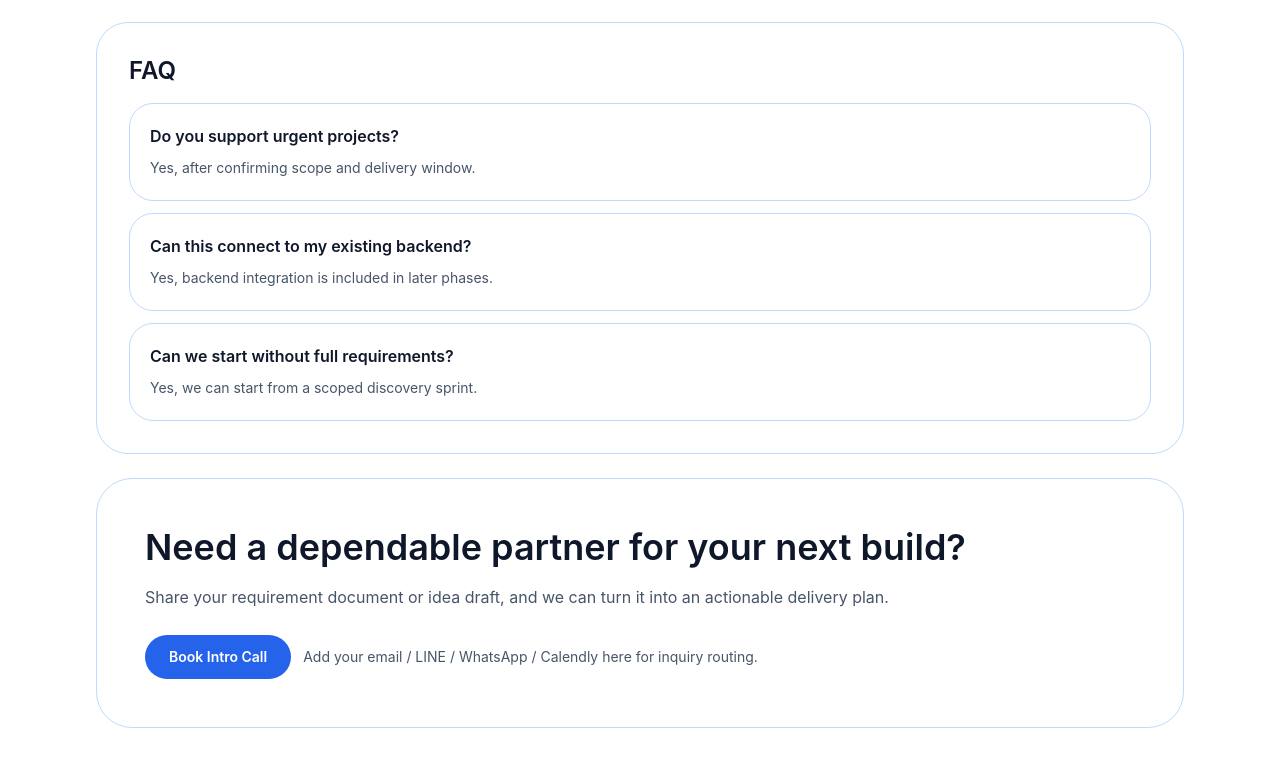
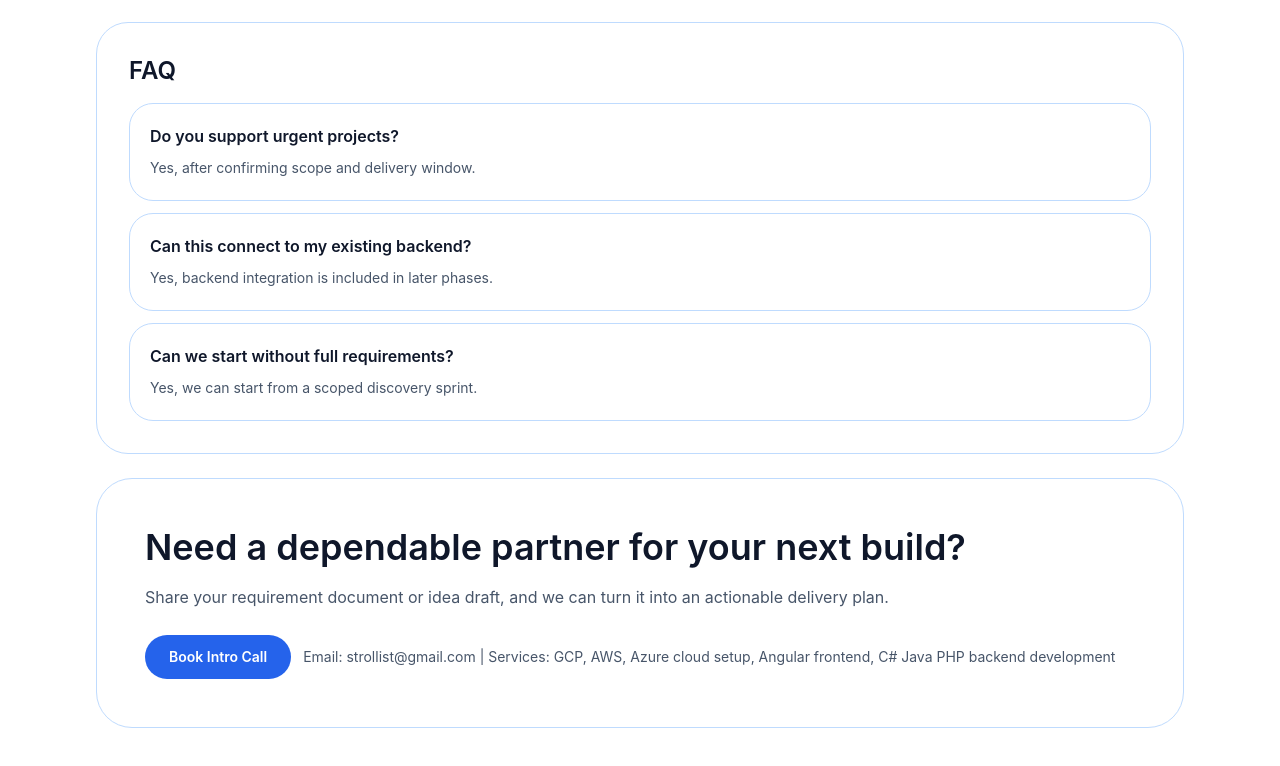
Before and after one commit to TurtleGods/DemoApp, an Angular app: page / in a window 1280 px wide. Shown: the part 1675-2441 px from the top of the page. Built offline with nearby package versions, Linux system fonts and the light colour scheme.

Commit message:
feat 聯絡資訊加入

```diff
--- a/src/app/app.ts
+++ b/src/app/app.ts
@@ -97,7 +97,7 @@ const COPY = {
     closingBody: 'Share your requirement document or idea draft, and we can turn it into an actionable delivery plan.',
     closingCta: 'Book Intro Call',
     contactTitle: 'Contact',
-    contactBody: 'Add your email / LINE / WhatsApp / Calendly here for inquiry routing.'
+    contactBody: 'Email: strollist@gmail.com | Services: GCP, AWS, Azure cloud setup, Angular frontend, C# Java PHP backend development'
   },
   zh: {
     languageLabel: '語言',
@@ -140,6 +140,6 @@ const COPY = {
     closingBody: '提供你的需求文件或想法草稿，我可以協助整理成可執行的交付計畫。',
     closingCta: '預約初談',
     contactTitle: '聯絡方式',
-    contactBody: '可放 Email / LINE / WhatsApp / 預約連結，讓客戶快速聯繫。'
+    contactBody: 'email: strollist@gmail.com / 服務項目: GCP、AWS、Azure雲端架設 / Angular前端 / C# Java PHP後端開發'
   }
 } as const;
```
